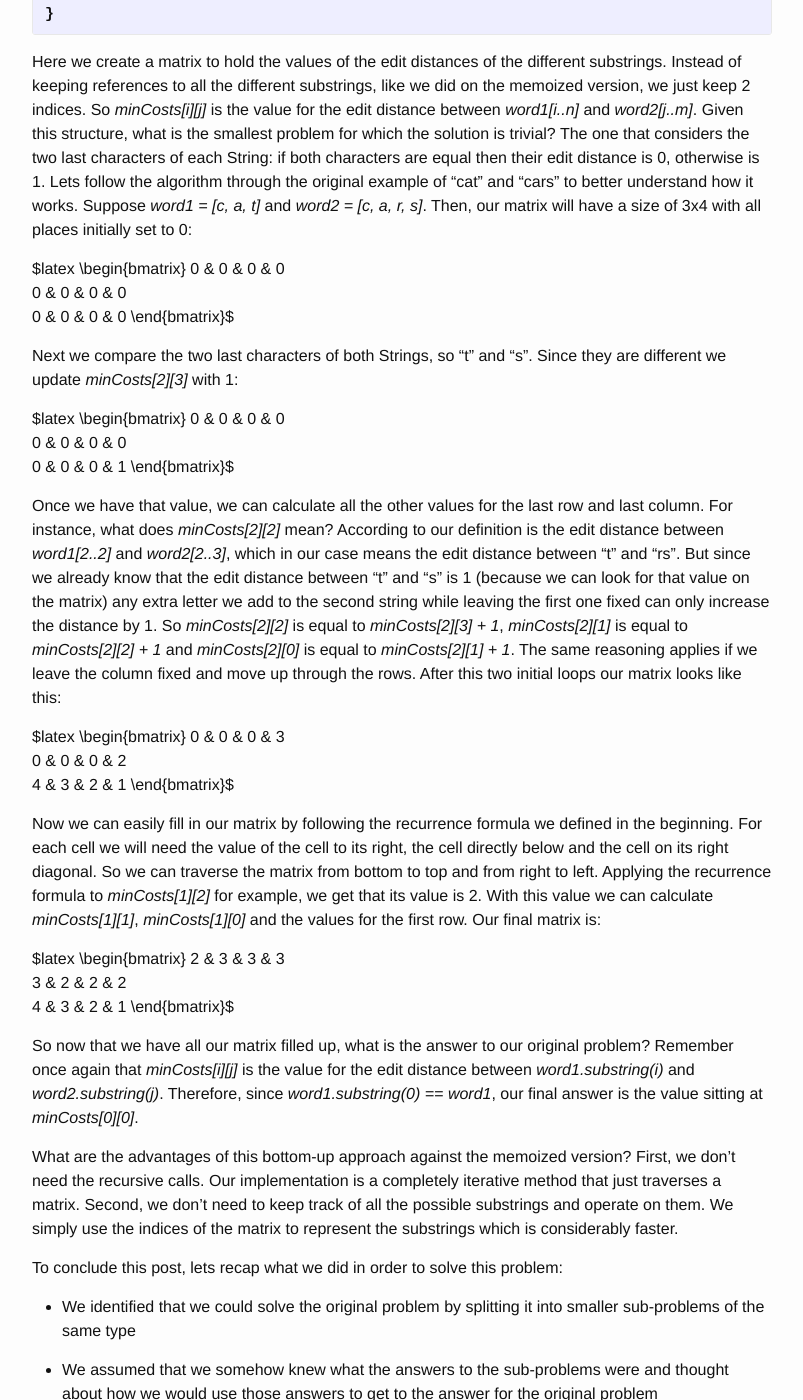
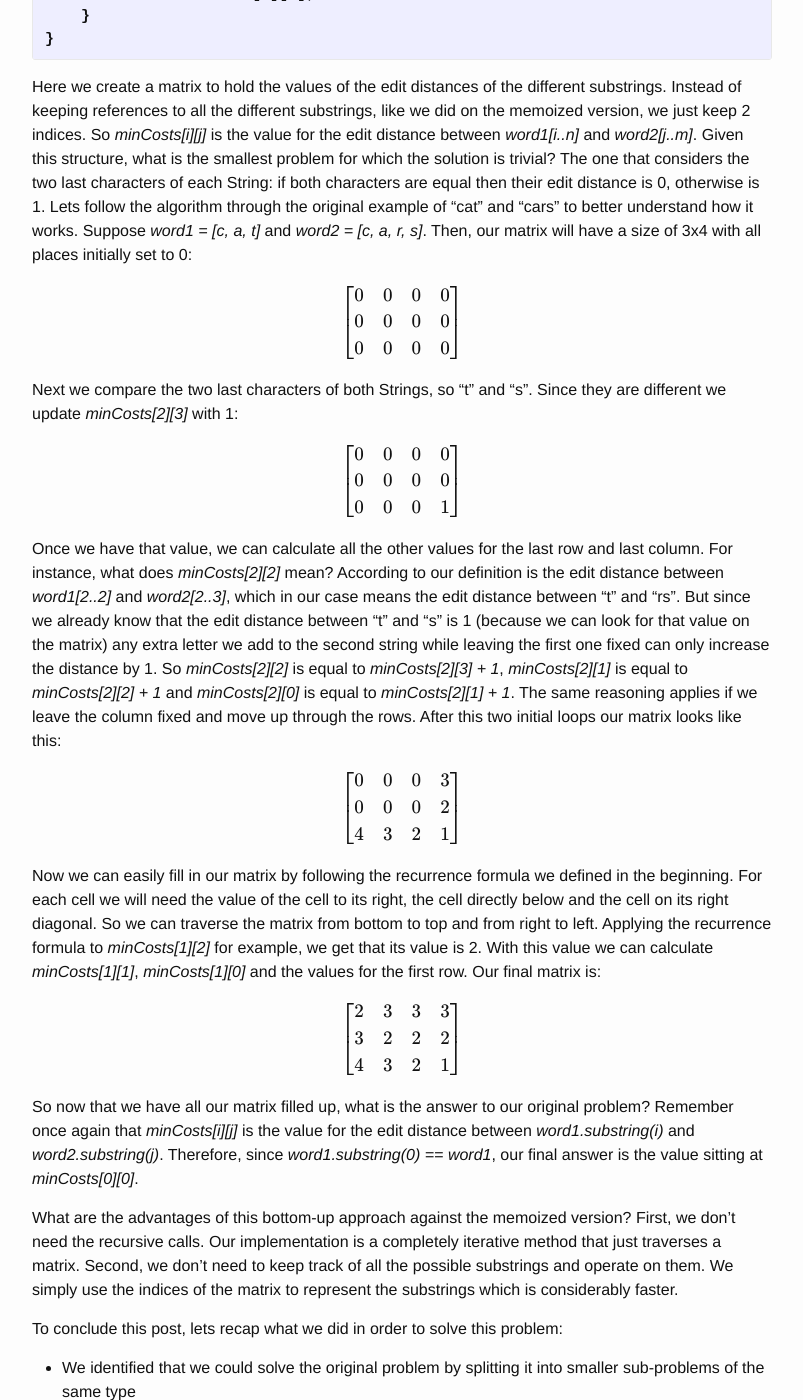
Before and after one commit to jlordiales/jlordiales.github.io, a Jekyll site: the page built from _posts/2014-03-01-dynamic-programming-edit-distance.md, in a window 1280 px wide and 1400 px high, scrolled down 7941 px. Shown: the whole window, without its empty margins (238-1041 px from the left). Built offline with Jekyll 4.4.1, drawn with Linux system fonts in a browser that asks for light colours; formulas are drawn with MathJax 3; comment, search, counter and statistics services are not loaded; some of the changed text lies outside the part shown.

Commit message:
Adding latex support

```diff
--- a/_layouts/post.html
+++ b/_layouts/post.html
@@ -3,6 +3,10 @@ layout: default
 ---
 <!-- Look the author details up from the site config. -->
 {% assign author = site.data.authors[page.author] %}
+
+<script type="text/javascript"
+    src="http://cdn.mathjax.org/mathjax/latest/MathJax.js?config=TeX-AMS-MML_HTMLorMML">
+</script>
 
 <div class="post">
 
--- a/_posts/2014-03-01-dynamic-programming-edit-distance.md
+++ b/_posts/2014-03-01-dynamic-programming-edit-distance.md
@@ -68,12 +68,16 @@ So when do we stop solving sub-problems? We can stop as soon as we get to a case
 What we have done so far is defining the solution to our problem in terms of the solution to a smaller sub-problem of the same type and identified the base case when we already know what the result is. This should be a clear hint that a recursive algorithm can be applied.
 But first, lets translate the three choices discussed previously describing the relationship between sub-problems into something that will be more helpful when trying to code this. The recurrence relation can be defined as:
 
-$latex editDistance(A,B) = min =\begin{cases} editDistance(A[1..n],B[1..m]) + replaceCost(A[0],B[0])\\editDistance(A[1..n],B[0..m]) + 1\\editDistance(A[0..n],B[1..m]) +1\end{cases}$
+$$
+\begin{align*}
+& editDistance(A,B) = min =\begin{cases} editDistance(A[1..n],B[1..m]) + replaceCost(A[0],B[0])\\editDistance(A[1..n],B[0..m]) + 1\\editDistance(A[0..n],B[1..m]) +1\end{cases}
+\end{align*}
+$$
 
 The first case of the previous formula is when we replace _A[0]_ by _B[0]_, the second one is when we delete _A[0]_ and the last one is when we insert into _A_.
 The base cases are:
-$latex editDistance(A,"") = length(A)$
-$latex editDistance("",B) = length(B)$
+$$ editDistance(A,"") = length(A)$$
+$$ editDistance("",B) = length(B)$$
 
 Notice that the case where both strings are empty is already covered by the first base case because _length(A) == length("") == 0_.
 
@@ -235,37 +239,41 @@ public class DPBottomUpEditDistance implements EditDistance {
 Here we create a matrix to hold the values of the edit distances of the different substrings. Instead of keeping references to all the different substrings, like we did on the memoized version, we just keep 2 indices. So _minCosts[i][j]_ is the value for the edit distance between _word1[i..n]_ and _word2[j..m]_. Given this structure, what is the smallest problem for which the solution is trivial? The one that considers the two last characters of each String: if both characters are equal then their edit distance is 0, otherwise is 1.
 Lets follow the algorithm through the original example of "cat" and "cars" to better understand how it works. Suppose _word1 = [c, a, t]_ and _word2 = [c, a, r, s]_. Then, our matrix will have a size of 3x4 with all places initially set to 0:
 
-$latex  \begin{bmatrix}
+$$  \begin{bmatrix}
 0 & 0 & 0 & 0 \\
 0 & 0 & 0 & 0 \\
 0 & 0 & 0 & 0
-\end{bmatrix}$
+\end{bmatrix}
+$$
 
 Next we compare the two last characters of both Strings, so "t" and "s". Since they are different we update _minCosts[2][3]_ with 1:
 
-$latex  \begin{bmatrix}
+$$  \begin{bmatrix}
 0 & 0 & 0 & 0 \\
 0 & 0 & 0 & 0 \\
 0 & 0 & 0 & 1
-\end{bmatrix}$
+\end{bmatrix}
+$$
 
 Once we have that value, we can calculate all the other values for the last row and last column. For instance, what does _minCosts[2][2]_ mean? According to our definition is the edit distance between _word1[2..2]_ and _word2[2..3]_, which in our case means the edit distance between "t" and "rs". But since we already know that the edit distance between "t" and "s" is 1 (because we can look for that value on the matrix) any extra letter we add to the second string while leaving the first one fixed can only increase the distance by 1. So _minCosts[2][2]_ is equal to _minCosts[2][3] + 1_, _minCosts[2][1]_ is equal to _minCosts[2][2] + 1_ and _minCosts[2][0]_ is equal to _minCosts[2][1] + 1_.
 The same reasoning applies if we leave the column fixed and move up through the rows. After this two initial loops our matrix looks like this:
 
-$latex  \begin{bmatrix}
+$$  \begin{bmatrix}
 0 & 0 & 0 & 3 \\
 0 & 0 & 0 & 2 \\
 4 & 3 & 2 & 1
-\end{bmatrix}$
+\end{bmatrix}
+$$
 
 Now we can easily fill in our matrix by following the recurrence formula we defined in the beginning. For each cell we will need the value of the cell to its right, the cell directly below and the cell on its right diagonal. So we can traverse the matrix from bottom to top and from right to left. Applying the recurrence formula to _minCosts[1][2]_ for example, we get that its value is 2. With this value we can calculate _minCosts[1][1]_, _minCosts[1][0]_ and the values for the first row.
 Our final matrix is:
 
-$latex  \begin{bmatrix}
+$$  \begin{bmatrix}
 2 & 3 & 3 & 3 \\
 3 & 2 & 2 & 2 \\
 4 & 3 & 2 & 1
-\end{bmatrix}$
+\end{bmatrix}
+$$
 
 So now that we have all our matrix filled up, what is the answer to our original problem? Remember once again that _minCosts[i][j]_ is the value for the edit distance between _word1.substring(i)_ and _word2.substring(j)_. Therefore, since _word1.substring(0) == word1_, our final answer is the value sitting at _minCosts[0][0]_.
 
```
